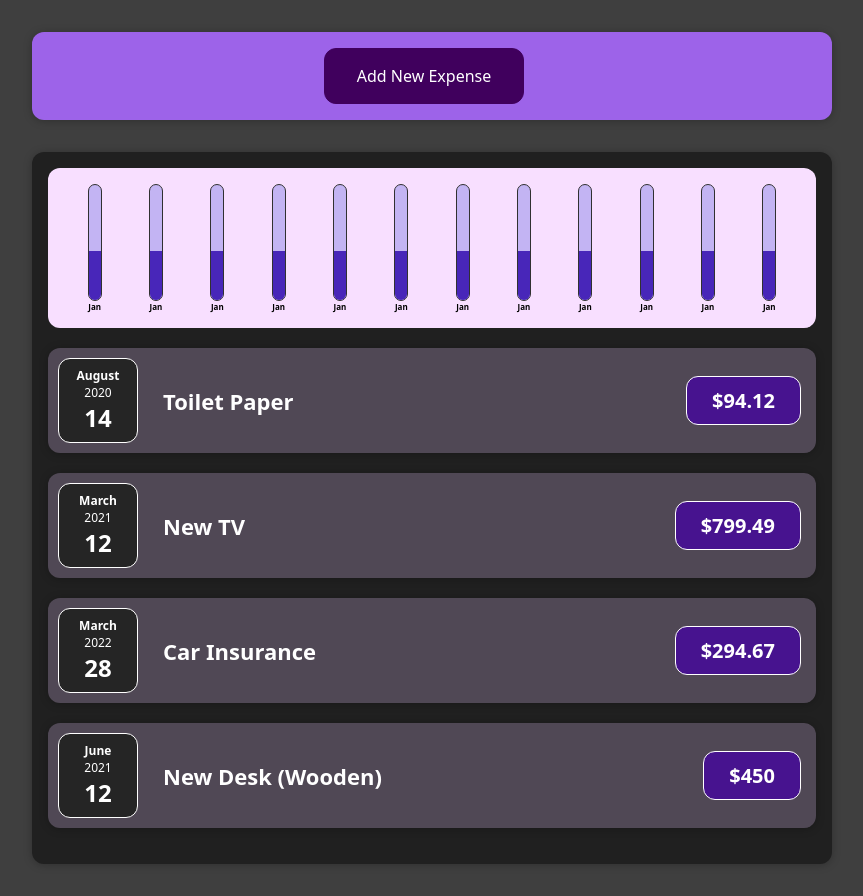
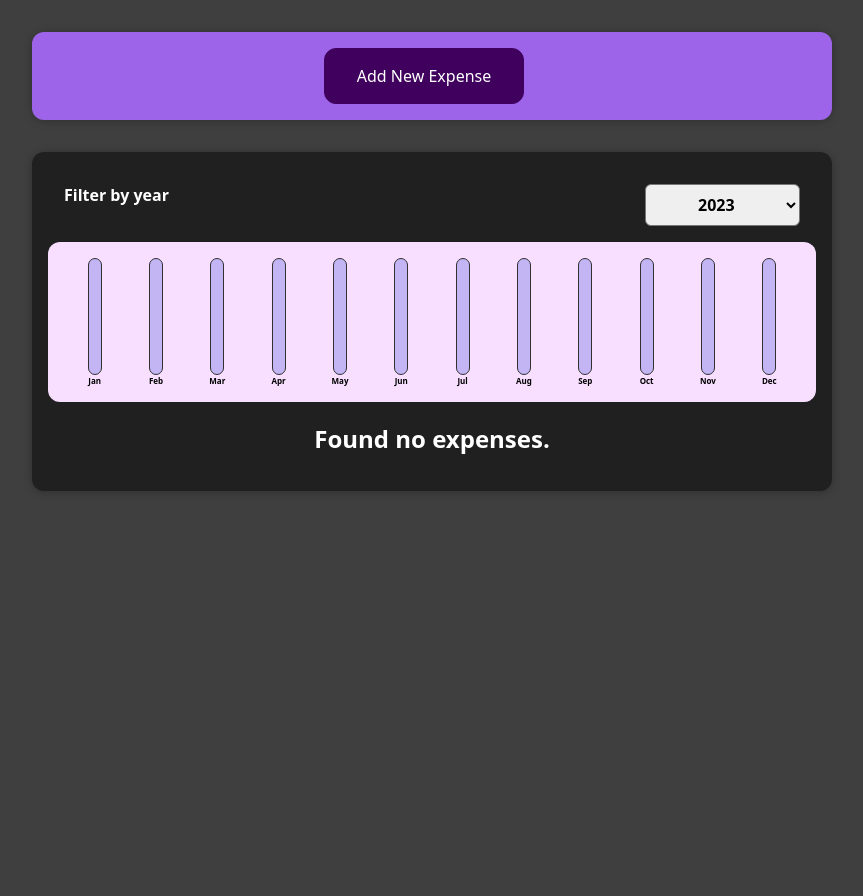
Before and after one commit to valid02/first-react-practice-project, a React (Create React App) app: page / in a window 1280 px wide. Shown: the whole page, without its empty margins (208-1071 px from the left). After the commit the page ends 800 px from the top, so only its background shows below. Built offline with nearby package versions, Linux system fonts and the light colour scheme.

Commit message:
conditional return - adding dynamic styles

```diff
--- a/src/components/Chart/Chart.js
+++ b/src/components/Chart/Chart.js
@@ -1,21 +1,20 @@
 import './Chart.css';
 import ChartBar from './ChartBar';
 
-const Chart = () => {
+const Chart = (props) => {
+  const dataPointValues = props.dataPoints.map(dataPoints => dataPoints.value);
+  const totalMaximum = Math.max(...dataPointValues);
+
   return (
     <div className='chart'>
-      <ChartBar />
-      <ChartBar />
-      <ChartBar />
-      <ChartBar />
-      <ChartBar />
-      <ChartBar />
-      <ChartBar />
-      <ChartBar />
-      <ChartBar />
-      <ChartBar />
-      <ChartBar />
-      <ChartBar />
+      {props.dataPoints.map(dataPoint => (
+        <ChartBar
+          key={dataPoint.label}
+          value={dataPoint.value}
+          maxValue={totalMaximum}
+          label={dataPoint.label}
+        />
+      ))}
     </div>
    );
 }
--- a/src/components/Chart/ChartBar.css
+++ b/src/components/Chart/ChartBar.css
@@ -21,7 +21,7 @@
 .chart-bar__fill {
   background-color: #4826b9;
   width: 100%;
-  transition: all 0.3 ease-out;
+  transition: all 0.3s ease-out;
 }
 
 .chart-bar__label {
--- a/src/components/Chart/ChartBar.js
+++ b/src/components/Chart/ChartBar.js
@@ -1,7 +1,11 @@
 import './ChartBar.css';
 
-const ChartBar = () => {
-  let barFillHeight = '43%';
+const ChartBar = (props) => {
+  let barFillHeight = '0%';
+
+  if (props.maxValue > 0) {
+    barFillHeight = Math.round((props.value / props.maxValue) * 100) + '%';
+  }
 
   return (
     <div className='chart-bar'>
@@ -11,7 +15,7 @@ const ChartBar = () => {
           style={{ height: barFillHeight }}
         ></div>
       </div>
-      <div className="chart-bar__label">Jan</div>
+      <div className="chart-bar__label">{props.label}</div>
     </div>
    );
 }
--- a/src/components/Expenses/ExpenseItem.js
+++ b/src/components/Expenses/ExpenseItem.js
@@ -5,14 +5,16 @@ import './ExpenseItem.css';
 const ExpenseItem = (props) => {
 
   return (
-    <Card className='expense-item'>
-      <ExpenseDate date={props.date} />
-      <div className='expense-item__description'>
-        <h2 className='expense-item__title'>{props.title}</h2>
-        <div className='expense-item__price'>${props.amount}</div>
-      </div>
-    </Card>
-   );
+    <li>
+      <Card className="expense-item">
+        <ExpenseDate date={props.date} />
+        <div className="expense-item__description">
+          <h2 className="expense-item__title">{props.title}</h2>
+          <div className="expense-item__price">${props.amount}</div>
+        </div>
+      </Card>
+    </li>
+  );
 }
 
 export default ExpenseItem;
--- a/src/components/Expenses/Expenses.js
+++ b/src/components/Expenses/Expenses.js
@@ -1,20 +1,26 @@
-import Chart from '../Chart/Chart';
+import { useState } from 'react';
 import Card from '../UI/Card';
-import ExpenseItem from './ExpenseItem';
 import './Expenses.css';
+import ExpenseFilter from './ExpensesFilter';
+import ExpensesList from './ExpensesList';
+import ExpensesChart from './ExpensesChart';
 
 const Expenses = (props) => {
+  const [filteredYear, setFilteredYear] = useState('2023');
+
+  const filterChangeHandler = selectedYear => {
+    setFilteredYear(selectedYear);
+  }
+
+  const filteredExpenses = props.items.filter(expense => {
+    return expense.date.getFullYear().toString() === filteredYear;
+  });
+
   return (
     <Card className='expenses'>
-      <Chart />
-      {props.items.map(expense => (
-        <ExpenseItem
-          key={expense.id}
-          title= {expense.title}
-          amount= {expense.amount}
-          date= {expense.date}
-        />
-      ))}
+      <ExpenseFilter selected={filteredYear} onChangeFilter={filterChangeHandler} />
+      <ExpensesChart expenses={filteredExpenses} />
+      <ExpensesList items={filteredExpenses} />
     </Card>
    );
 }
--- a/src/components/Expenses/ExpensesChart.js
+++ b/src/components/Expenses/ExpensesChart.js
@@ -0,0 +1,26 @@
+import Chart from '../Chart/Chart';
+
+const ExpensesChart = (props) => {
+  const chartDataPoints = [
+    { label: 'Jan', value: 0 },
+    { label: 'Feb', value: 0 },
+    { label: 'Mar', value: 0 },
+    { label: 'Apr', value: 0 },
+    { label: 'May', value: 0 },
+    { label: 'Jun', value: 0 },
+    { label: 'Jul', value: 0 },
+    { label: 'Aug', value: 0 },
+    { label: 'Sep', value: 0 },
+    { label: 'Oct', value: 0 },
+    { label: 'Nov', value: 0 },
+    { label: 'Dec', value: 0 },
+  ];
+
+  for (const expense of props.expenses) {
+    const expenseMonth = expense.date.getMonth();
+    chartDataPoints[expenseMonth].value += expense.amount;
+  }
+  return <Chart dataPoints={chartDataPoints} />;
+};
+
+export default ExpensesChart;
--- a/src/components/Expenses/ExpensesFilter.css
+++ b/src/components/Expenses/ExpensesFilter.css
@@ -0,0 +1,24 @@
+.expenses-filter {
+  color: white;
+  padding: 0 1rem;
+}
+
+.expenses-filter__control {
+  display: flex;
+  width: 100%;
+  text-align: center;
+  justify-content: space-between;
+  margin: 1rem 0;
+}
+
+.expenses-filter label {
+  font-weight: bold;
+  margin-bottom: 0.5rem;
+}
+
+.expenses-filter select {
+  font: inherit;
+  padding: 0.5rem 3rem;
+  font-weight: bold;
+  border-radius: 6px;
+}
--- a/src/components/Expenses/ExpensesFilter.js
+++ b/src/components/Expenses/ExpensesFilter.js
@@ -0,0 +1,23 @@
+import './ExpensesFilter.css';
+
+const ExpenseFilter = (props) => {
+  const dropdownChangeHandler = event => {
+    props.onChangeFilter(event.target.value);
+  }
+
+  return (
+    <div className="expenses-filter">
+      <div className="expenses-filter__control">
+        <label>Filter by year</label>
+        <select value={props.selected} onChange={dropdownChangeHandler}>
+          <option value="2023">2023</option>
+          <option value="2022">2022</option>
+          <option value="2021">2021</option>
+          <option value="2020">2020</option>
+        </select>
+      </div>
+    </div>
+  );
+}
+
+export default ExpenseFilter;
--- a/src/components/Expenses/ExpensesList.css
+++ b/src/components/Expenses/ExpensesList.css
@@ -0,0 +1,9 @@
+.expenses-list {
+  list-style: none;
+  padding: 0;
+}
+
+.expenses-list__fallback {
+  color: white;
+  text-align: center;
+}
--- a/src/components/Expenses/ExpensesList.js
+++ b/src/components/Expenses/ExpensesList.js
@@ -0,0 +1,23 @@
+import ExpenseItem from './ExpenseItem';
+import './ExpensesList.css';
+
+const ExpensesList = (props) => {
+  if (props.items.length === 0) {
+    return <h2 className="expenses-list__fallback">Found no expenses.</h2>;
+  }
+
+  return (
+    <ul className='expenses-list'>
+      {props.items.map(expense => (
+        <ExpenseItem
+          key={expense.id}
+          title= {expense.title}
+          amount= {expense.amount}
+          date= {expense.date}
+        />
+      ))}
+    </ul>
+   );
+}
+
+export default ExpensesList;
```
